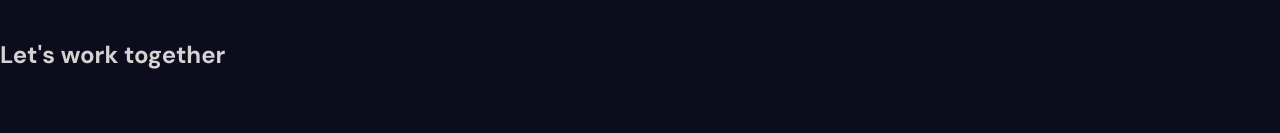
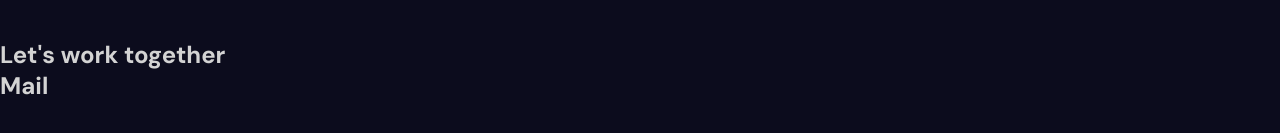
Before and after one commit to erickdc7/react-portfolio-7, a React (Vite) app: page / in a window 1280 px wide. Shown: the part 6494-6627 px from the top of the page. Built offline with nearby package versions, Linux system fonts and the light colour scheme.

Commit message:
add title

```diff
--- a/src/components/contact/Contact.jsx
+++ b/src/components/contact/Contact.jsx
@@ -5,7 +5,9 @@ const Contact = () => {
         <div className="contact">
             <div className="textContainer">
                 <h1>Let&apos;s work together</h1>
-                <div className="item"></div>
+                <div className="item">
+                    <h2>Mail</h2>
+                </div>
             </div>
 
             <div className="formContainer"></div>
```
